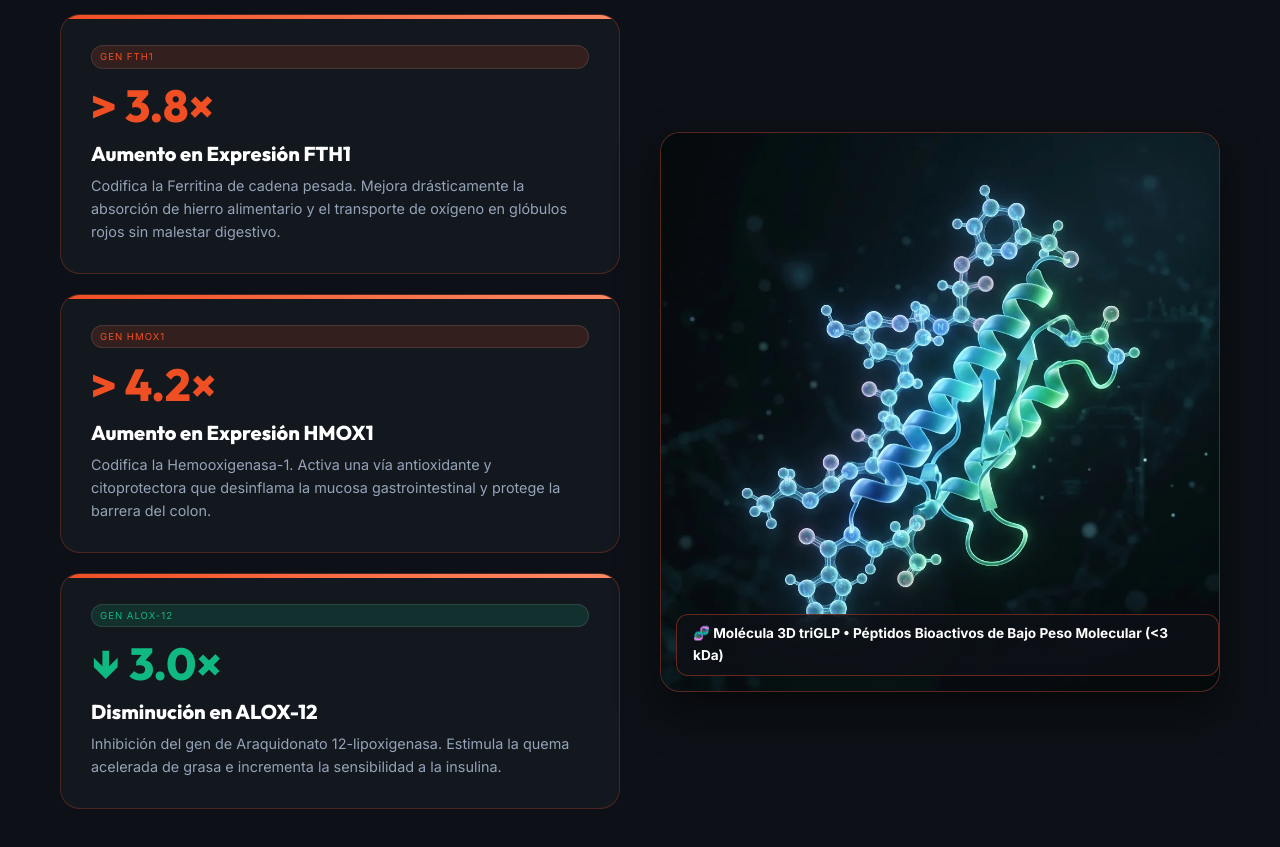
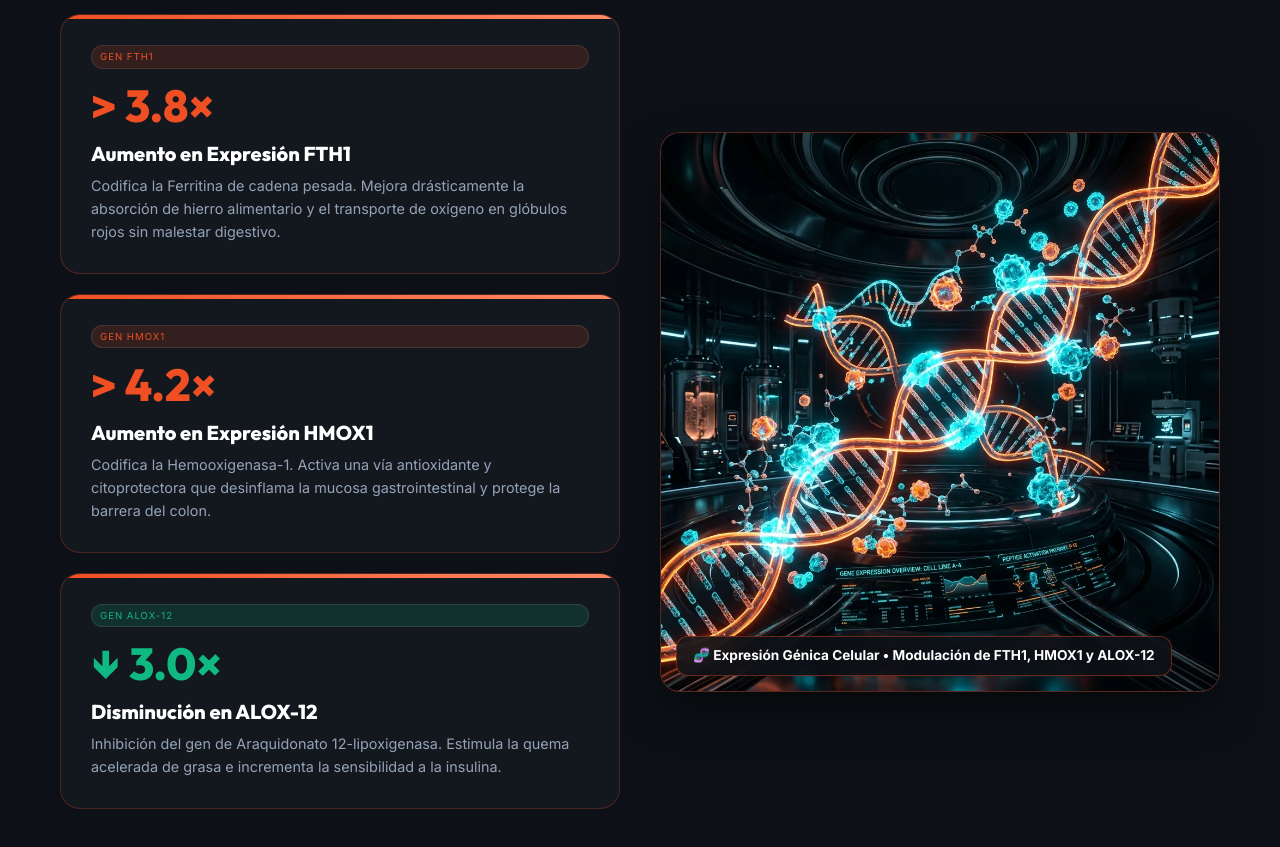
Before and after one commit to irongoldman/landing-page-orygn, a website: page estudios.html in a window 1280 px wide. Shown: the part 3880-4727 px from the top of the page. Drawn offline with Linux system fonts and the light colour scheme.

Commit message:
feat: replace repetitive molecule image in estudios.html with new 3D gene expression asset

```diff
--- a/estudios.html
+++ b/estudios.html
@@ -398,8 +398,8 @@
 
                 <div class="reveal-right">
                     <div class="img-glass-frame">
-                        <img src="assets/images/glp_molecule_3d.webp" alt="Molécula 3D de Péptido Bioactivo triGLP">
-                        <div class="img-badge-overlay">🧬 Molécula 3D triGLP • Péptidos Bioactivos de Bajo Peso Molecular (&lt;3 kDa)</div>
+                        <img src="assets/images/expresion_genica_3d.webp" alt="Activación de Expresión Génica y Péptidos Bioactivos triGLP">
+                        <div class="img-badge-overlay">🧬 Expresión Génica Celular • Modulación de FTH1, HMOX1 y ALOX-12</div>
                     </div>
                 </div>
             </div>
```
Also changed, not shown: assets/images/expresion_genica_3d.jpg (added), assets/images/expresion_genica_3d.webp (added).
